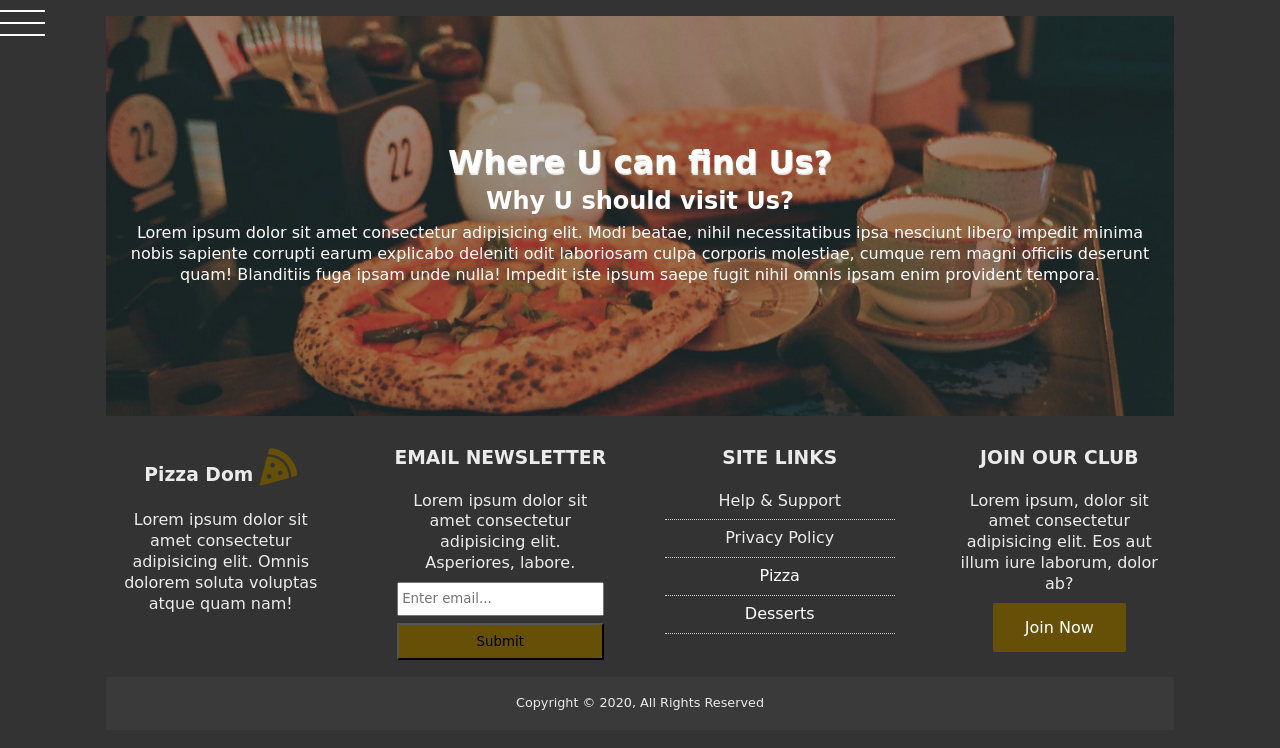
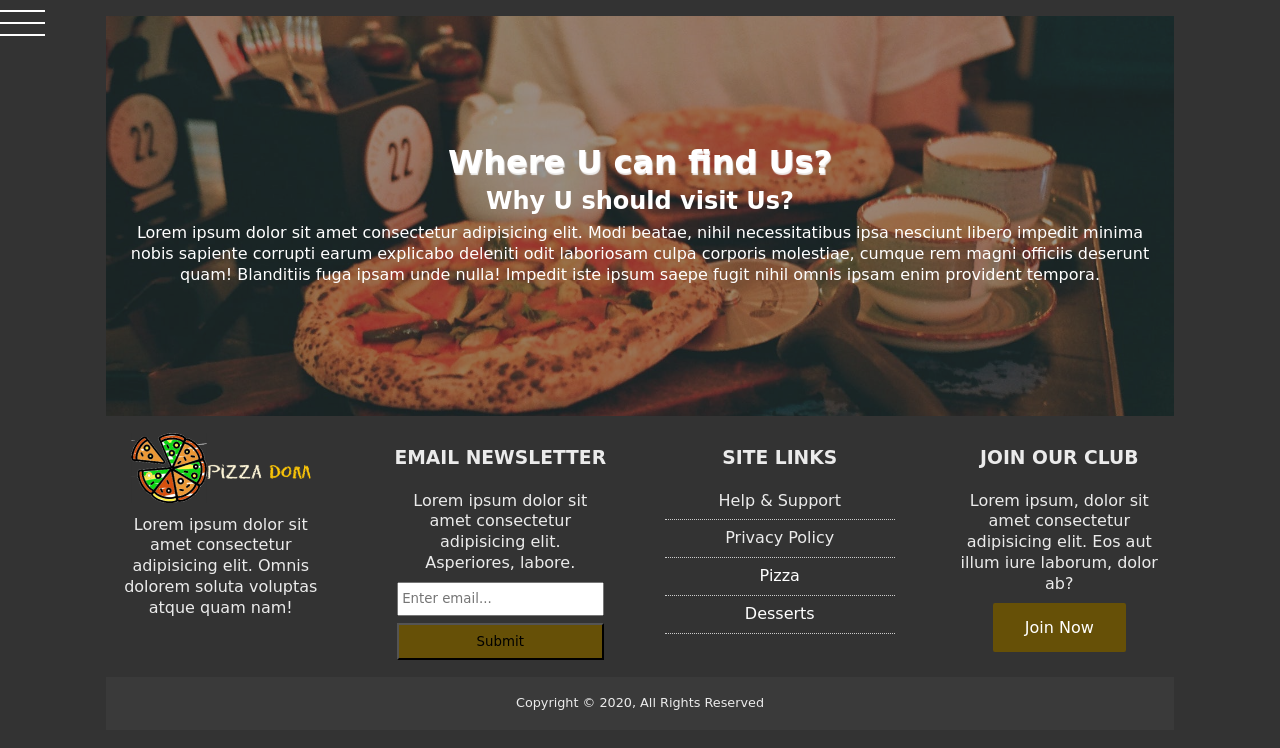
Before and after one commit to Julia-Julie/Pizza-Restaurant, a plain HTML site: page contact.html in a window 1280 px wide. Drawn offline with Linux system fonts and the light colour scheme; a web font is replaced by a local one.

Commit message:
added a pizza logo by means of photoshop

```diff
--- a/contact.html
+++ b/contact.html
@@ -67,7 +67,10 @@
         </div>
 
         <div>
-          <h3>Pizza Dom <i class="fas fa-pizza-slice fa-2x"></i></h3>
+          <!-- <h3>Pizza Dom <i class="fas fa-pizza-slice fa-2x"></i></h3> -->
+          <div>
+            <img src="./images/New Project.png" alt="">
+          </div>
           <p>
             Lorem ipsum dolor sit amet consectetur adipisicing elit. Omnis
             dolorem soluta voluptas atque quam nam!
```
Also changed, not shown: images/Background (1).png (added), images/New Project.png (added), images/dom .png (added), images/pizza.png (added).
